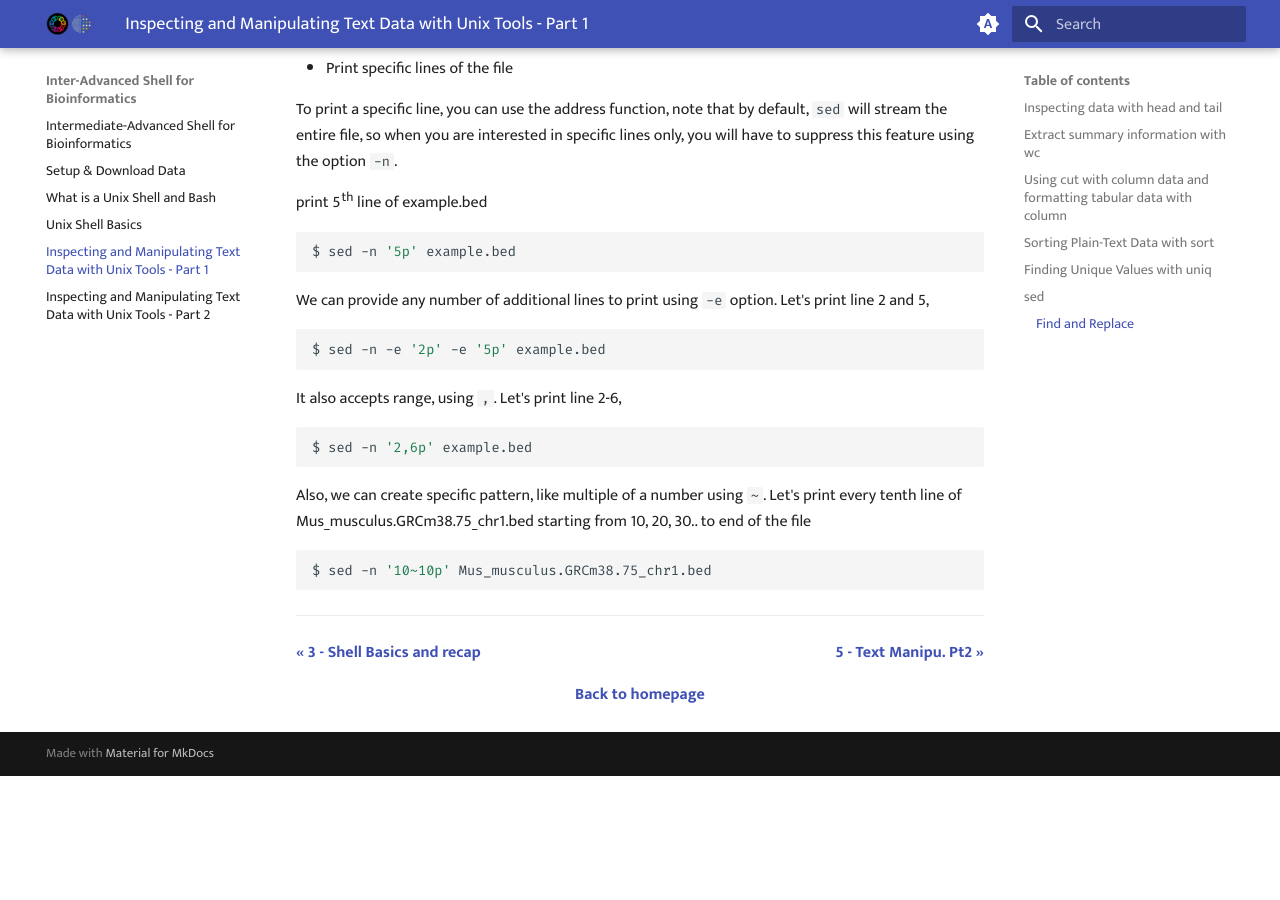
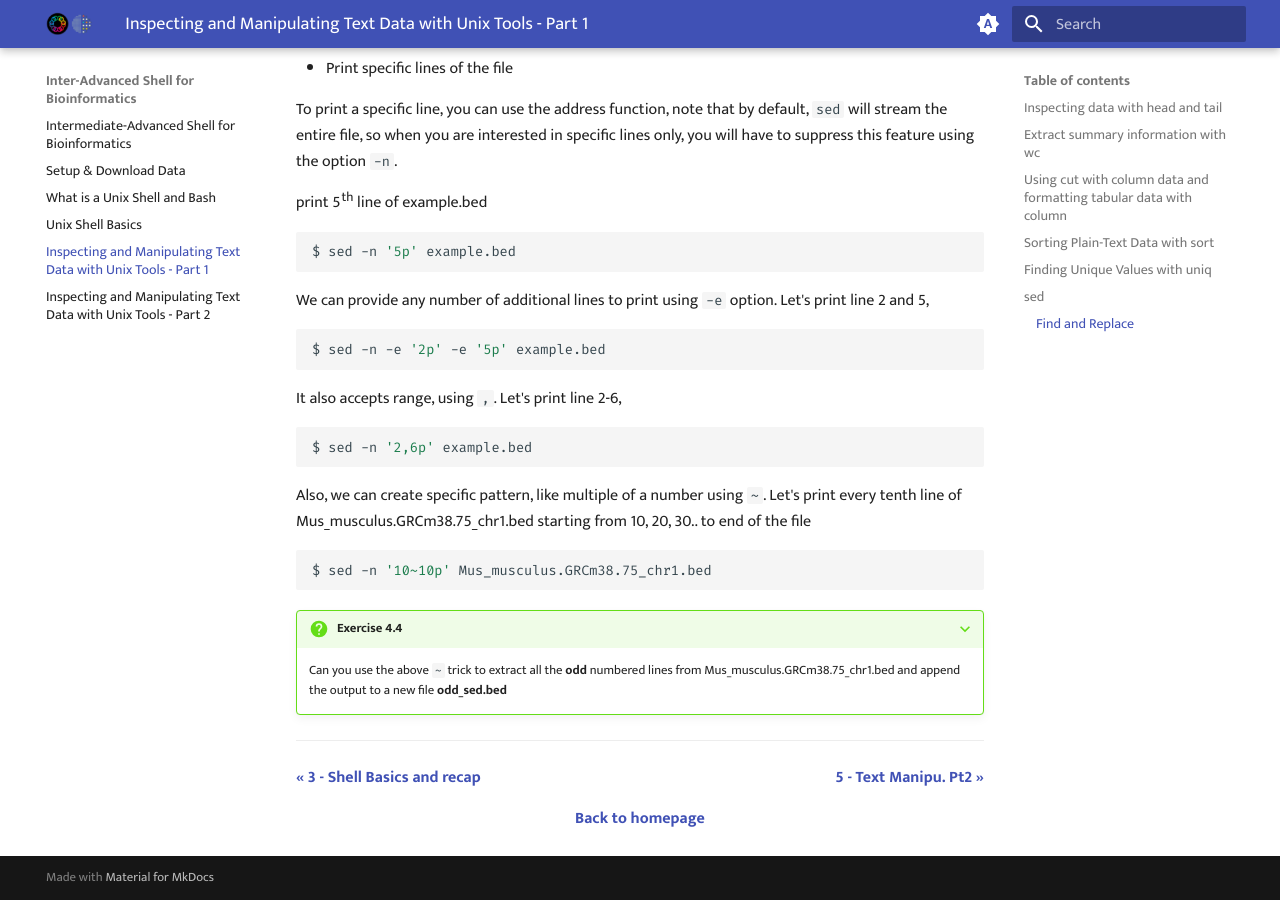
Before and after one commit to GenomicsAotearoa/shell-for-bioinformatics, an MkDocs documentation site: the page built from docs/4_inspectmanipluate.md, in a window 1280 px wide and 900 px high, scrolled down 8502 px. Built offline with MkDocs 1.6.1 and Material for MkDocs 9.7.7, drawn with Linux system fonts in a browser that asks for light colours; before the commit the page ends 9278 px from its top, so only the background shows below that.

Commit message:
sed exercises

````diff
--- a/docs/4_inspectmanipluate.md
+++ b/docs/4_inspectmanipluate.md
@@ -385,6 +385,10 @@ Also, we can create specific pattern, like multiple of a number using `~`. Let's
 $ sed -n '10~10p' Mus_musculus.GRCm38.75_chr1.bed
 ```
 
+???+ question "Exercise 4.4"
+
+    Can you use the above `~` trick to extract all the **odd** numbered lines from Mus_musculus.GRCm38.75_chr1.bed and append the output to a new file **odd_sed.bed**
+
 
 - - -
 <p style="text-align:left;">
````
